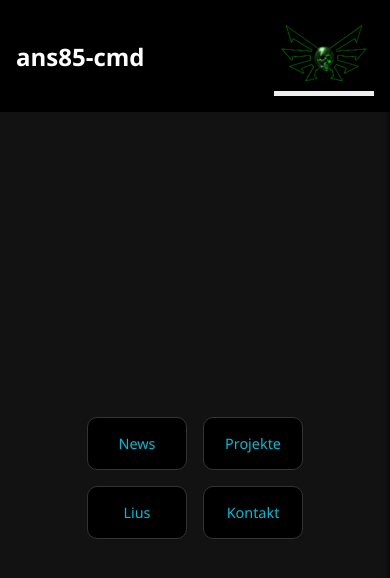
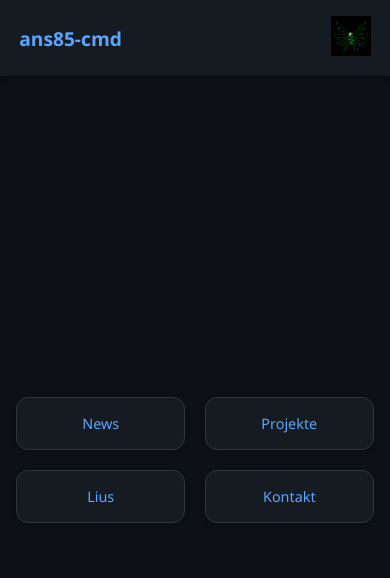
Before and after one commit to ans85-cmd/ans, a plain HTML site: page index.html in a window 390 px wide. Drawn offline with Linux system fonts and the light colour scheme.

Commit message:
Update index.html

```diff
--- a/index.html
+++ b/index.html
@@ -1,15 +1,17 @@
 <!DOCTYPE html>
 <html lang="de">
 <head>
-  <meta charset="UTF-8">
-  <meta name="viewport" content="width=device-width, initial-scale=1.0">
+  <meta charset="UTF-8" />
+  <meta name="viewport" content="width=device-width, initial-scale=1.0"/>
   <title>ans85-cmd</title>
   <style>
     :root {
-      --bg-color: #121212;
-      --card-color: #000000;
-      --text-color: #ffffff;
-      --accent-color: #00bcd4;
+      --bg-color: #0d1117;
+      --card-color: #161b22;
+      --text-color: #e6edf3;
+      --accent-color: #58a6ff;
+      --hover-bg: #21262d;
+      --transition-speed: 0.3s;
     }
 
     * {
@@ -23,79 +25,56 @@
       background-color: var(--bg-color);
       color: var(--text-color);
       height: 100vh;
+      overflow-x: hidden;
       display: flex;
       flex-direction: column;
-      overflow-x: hidden;
     }
 
     header {
       display: flex;
       justify-content: space-between;
       align-items: center;
-      padding: 1rem;
+      padding: 1rem 1.2rem;
       background-color: var(--card-color);
       position: relative;
-      z-index: 10;
+      z-index: 20;
+      box-shadow: 0 2px 5px rgba(0,0,0,0.4);
     }
 
     .title {
-      font-size: 1.5rem;
+      font-size: 1.6rem;
       font-weight: bold;
+      color: var(--accent-color);
     }
 
     .menu-button {
       background: none;
       border: none;
       cursor: pointer;
-      font-size: 1.8rem;
-      color: var(--text-color);
+      transition: transform var(--transition-speed) ease;
     }
 
-    main {
-      flex: 1;
-      display: flex;
-      justify-content: center;
-      align-items: center;
-      padding: 1rem;
+    .menu-button:hover {
+      transform: scale(1.1);
     }
 
-    .grid {
-      display: grid;
-      grid-template-columns: repeat(2, 120px);
-      gap: 1rem;
+    .menu-button img {
+      height: 50px;
+      width: 50px;
+      filter: brightness(0.9);
     }
 
-    .tile {
-      background-color: var(--card-color);
-      border: 1px solid #333;
-      border-radius: 10px;
-      padding: 1.2rem;
-      text-align: center;
-      font-weight: 500;
-      color: var(--accent-color);
-      transition: background-color 0.3s;
-      text-decoration: none;
-      display: flex;
-      align-items: center;
-      justify-content: center;
-    }
-
-    .tile:hover {
-      background-color: #2a2a2a;
-    }
-
-    /* Side Menu Styles */
     .side-menu {
       position: fixed;
       top: 0;
-	  right: -250px;
+      right: -100%;
       width: 250px;
       height: 100%;
-	  background-color: #000000;
-	  box-shadow: -2px 0 5px rgba(0,0,0,0.5);
-	  transition: right 0.3s ease;
-	  z-index: 9;
-	  padding-top: 4rem;
+      background-color: var(--card-color);
+      transition: right var(--transition-speed) ease;
+      box-shadow: -2px 0 10px rgba(0,0,0,0.6);
+      padding-top: 5rem;
+      z-index: 15;
     }
 
     .side-menu.open {
@@ -107,39 +86,82 @@
       padding: 1rem 1.5rem;
       color: var(--text-color);
       text-decoration: none;
-      border-bottom: 1px solid #333;
+      border-bottom: 1px solid #30363d;
+      transition: background-color var(--transition-speed);
     }
 
     .side-menu a:hover {
-      background-color: #2a2a2a;
+      background-color: var(--hover-bg);
     }
 
-    @media (max-width: 400px) {
+    main {
+      flex: 1;
+      display: flex;
+      justify-content: center;
+      align-items: center;
+      padding: 2rem 1rem;
+      animation: fadeIn 0.6s ease-in-out;
+    }
+
     .grid {
-        grid-template-columns: repeat(2, 100px);
+      display: grid;
+      grid-template-columns: repeat(auto-fit, minmax(120px, 1fr));
+      gap: 1.2rem;
+      width: 100%;
+      max-width: 500px;
     }
 
     .tile {
+      background-color: var(--card-color);
+      border: 1px solid #30363d;
+      border-radius: 12px;
+      padding: 1.2rem;
+      text-align: center;
+      color: var(--accent-color);
+      text-decoration: none;
+      font-weight: 500;
+      box-shadow: 0 2px 5px rgba(0,0,0,0.2);
+      transition: background-color var(--transition-speed), transform var(--transition-speed);
+    }
+
+    .tile:hover {
+      background-color: var(--hover-bg);
+      transform: translateY(-3px);
+    }
+
+    @keyframes fadeIn {
+      from { opacity: 0; transform: translateY(10px); }
+      to { opacity: 1; transform: translateY(0); }
+    }
+
+    @media (max-width: 480px) {
+      .title {
+        font-size: 1.2rem;
+      }
+
+      .tile {
+        font-size: 0.9rem;
         padding: 1rem;
-        font-size: 0.9rem;
       }
+
+      .grid {
+        grid-template-columns: repeat(2, 1fr);
       }
-  .auto-style1 {
-	border-style: none;
-	border-color: inherit;
-	border-width: medium;
-	background: ;
-	cursor: pointer;
-	font-size: large;
-	color: var(--text-color);
+
+      .menu-button img {
+        height: 40px;
+        width: 40px;
+      }
     }
   </style>
 </head>
 <body>
+
   <header>
     <div class="title">ans85-cmd</div>
-      <button class="auto-style1" id="menu-toggle" aria-label="MenÃ¼ Ã¶ffnen">
-	  <img alt="menue" height="75" src="skull1.gif" width="100"></button>
+    <button class="menu-button" id="menu-toggle" aria-label="Menü öffnen">
+      <img src="skull1.gif" alt="Menü">
+    </button>
   </header>
 
   <nav class="side-menu" id="side-menu">
@@ -160,15 +182,15 @@
   </main>
 
   <script>
-    const menuButton = document.getElementById('menu-toggle');
+    const menuToggle = document.getElementById('menu-toggle');
     const sideMenu = document.getElementById('side-menu');
 
-    menuButton.addEventListener('click', () => {
+    menuToggle.addEventListener('click', () => {
       sideMenu.classList.toggle('open');
     });
 
-    document.addEventListener('click', (event) => {
-      if (!sideMenu.contains(event.target) && !menuButton.contains(event.target)) {
+    document.addEventListener('click', (e) => {
+      if (!sideMenu.contains(e.target) && !menuToggle.contains(e.target)) {
         sideMenu.classList.remove('open');
       }
     });
```
Lines whose indentation alone changed are shown as unchanged.
